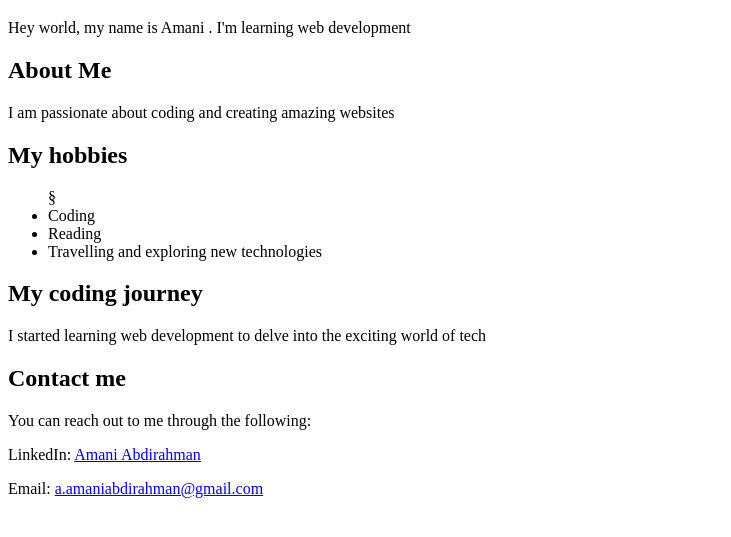
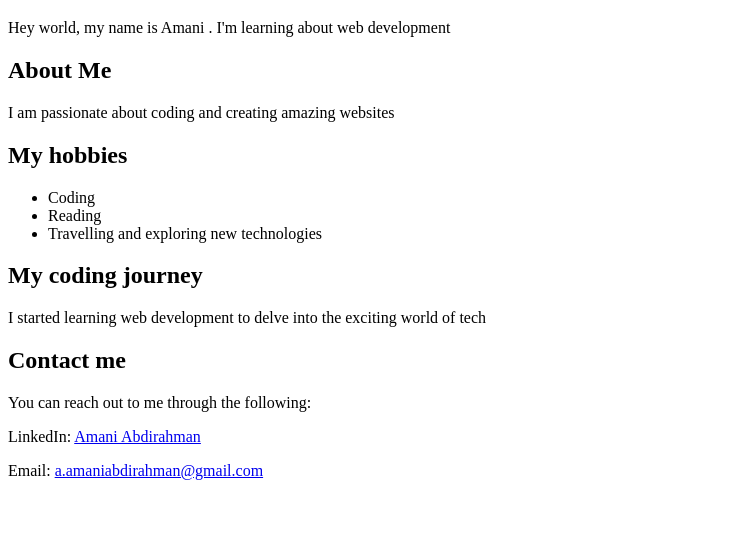
Before and after one commit to amaniabdirahman/myfirstrepository, a plain HTML site: page index.html in a window 1280 px wide. Shown: the part 61-598 px from the top of the page, without its empty margins (0-731 px from the left). Drawn offline with Linux system fonts and the light colour scheme.

Commit message:
fixed typo and added CSS files

```diff
--- a/index.html
+++ b/index.html
@@ -6,11 +6,11 @@
 </head>
 <body>
     <h1> Welcome to Amani Abdirahman's first Web page</h1>
-    <p>Hey world, my name is Amani . I'm learning web development </p>
+    <p>Hey world, my name is Amani . I'm learning about web development </p>
     <h2> About Me</h2>
     <p>I am passionate about coding and creating amazing websites</p>
     <h2> My hobbies </h2>
-    <ul>§
+    <ul>
         <li>Coding</li>
         <li>Reading</li>
         <li> Travelling and exploring new technologies</li>
```
Also changed, not shown: CSS/main.css (added), css_example/style.css (added).
